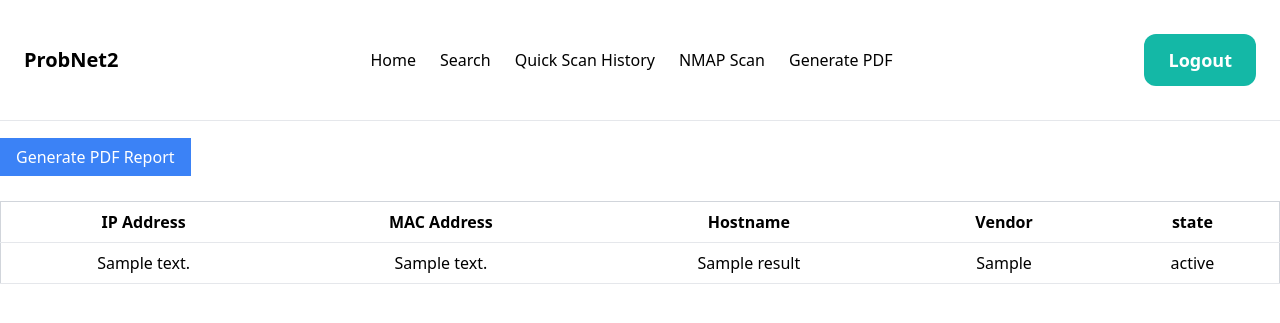
After one commit to JacksonLDJ/ProbNet2, a Django app: page /reporting/netsweeper_results/ in a window 1280 px wide. The commit adds this page. Shown: the top 323 px of the page. Run offline with Django 5.2, Linux system fonts and the light colour scheme; a user stored in the database is signed in; tables that the repository leaves empty hold one stand-in row (values such as "Sample post"); some libraries are stand-ins or nearby versions.

Commit message:
Netsweeper Results

```diff
--- a/ProbNet2/ProbNet2/urls.py
+++ b/ProbNet2/ProbNet2/urls.py
@@ -1,6 +1,6 @@
 from django.contrib import admin
 from django.urls import path
-from core.views import app_home, contact, logout, perform_nmap_scan, Full_Scan_History, Quick_Scan_History, NMAP_Scan, netsweeper, reporting_devices, reporting_ports, generate_pdf
+from core.views import app_home, contact, logout, perform_nmap_scan, Full_Scan_History, Quick_Scan_History, NMAP_Scan, netsweeper, reporting_devices, reporting_ports, generate_pdf, reporting_netsweeper, netsweeper_generate_pdf
 from django.contrib.auth.views import LoginView, LogoutView
 from core.forms import LoginForm
 #Resources used: https://docs.djangoproject.com/en/5.0/topics/http/urls/
@@ -20,5 +20,7 @@ urlpatterns = [
     path ('netsweeper/', netsweeper, name='netsweeper' ),
     path ('reporting/devices/', reporting_devices, name='reporting_devices' ),
     path ('reporting/ports/<int:device_id>/', reporting_ports, name='reporting_ports' ),
-    path ('generate_pdf/', generate_pdf, name="generate_pdf" )
+    path ('reporting/netsweeper_results/', reporting_netsweeper, name="reporting_netsweeper" ),
+    path ('generate_pdf/', generate_pdf, name="generate_pdf" ),
+    path ('netsweeper_generate_pdf/', netsweeper_generate_pdf, name="netsweeper_generate_pdf" )
 ]
--- a/ProbNet2/core/data.py
+++ b/ProbNet2/core/data.py
@@ -1,8 +1,8 @@
-from core.models import OS_Info, Port, Device_Data
+from core.models import OS_Info, Port, Device_Data, Netsweeper_Result
 from django.db.models import Count
 
 
-#Function to retrieve data from Device_Data model to display our tables
+#Function to retrieve data from Device_Data model to display tables
 def get_device_data():
     query = Device_Data.objects.filter(
 
@@ -18,3 +18,8 @@ def get_device_data():
 def get_ports_by_device(device_id):
     query = Port.objects.filter(device_data_id = device_id).all()
     return query
+
+
+def get_netsweeper_results():
+    query = Netsweeper_Result.objects.all()
+    return query
--- a/ProbNet2/core/models.py
+++ b/ProbNet2/core/models.py
@@ -24,7 +24,7 @@ class Device_Data(models.Model):
     updated_on = models.DateTimeField(auto_now=True, help_text="Time and date this was updated")
     MAC_Address = models.CharField(max_length=256)
     Hardware_Details = models.CharField(max_length=256, null=True, blank=True)
-
+    #Copy line 50
 
 
 
@@ -38,6 +38,7 @@ class Port(models.Model):
 
 #class Customer_Data(models.Model):
     #name = models.CharField()
+    #Initial IP range
 
 
 class Netsweeper_Result(models.Model):
--- a/ProbNet2/core/templates/nmap_scanner/NMAP_Scan.html
+++ b/ProbNet2/core/templates/nmap_scanner/NMAP_Scan.html
@@ -20,13 +20,11 @@
             {% csrf_token %}
 
             <label for="ip_address" class="mr-2">Enter Your IP Address:</label>
-            <!-- <input type="text" id="ip_address" name="ip_address" class="mr-2 border-2 border-black rounded-md p-2" placeholder="e.g., 192.168.1.1-255"> -->
             {{ form.ip_address }}
             <button type="submit" class="px-6 py-3 text-lg font-semibold bg-teal-500 text-white rounded-xl hover:bg-teal-700">Perform Scan</button>
 
             {% if form.errors or form.non_field_error %}
             <div class="mb-3 p-6 bg-red-100 rounded-xl">
-                <p>Incorrect Username/Password</p>
                 {% for field in form %}
                     {{ field.errors }}
                 {% endfor %}
--- a/ProbNet2/core/templates/nmap_scanner/app_home.html
+++ b/ProbNet2/core/templates/nmap_scanner/app_home.html
@@ -29,7 +29,9 @@
             <a href="{% url 'search' %}"
                 class="px-6 py-3 text-lg font-semibold bg-gray-300 text-gray-800 rounded-xl hover:bg-gray-400">Search</a>
             <a href="{% url 'reporting_devices' %}"
-                class="px-6 py-3 text-lg font-semibold bg-gray-300 text-gray-800 rounded-xl hover:bg-gray-400">Reporting</a>
+                class="px-6 py-3 text-lg font-semibold bg-gray-300 text-gray-800 rounded-xl hover:bg-gray-400">Individual Device Reporting</a>
+            <a href="{% url 'reporting_netsweeper' %}"
+                class="px-6 py-3 text-lg font-semibold bg-gray-300 text-gray-800 rounded-xl hover:bg-gray-400">Netsweeper Reports</a>
         </div>
         {% block content %} {% endblock %}
     </div>
--- /dev/null
+++ b/ProbNet2/core/templates/nmap_scanner/reporting/netsweeper_results.html
@@ -0,0 +1,56 @@
+<!DOCTYPE html>
+<html lang="en">
+
+<head>
+    <meta charset="utf-8">
+    <meta name="viewport" content="width=device-width, initial-scale=1.0">
+    <script src="https://cdn.tailwindcss.com"></script>
+    <title>Netsweeper Results | ProbNet2</title>
+</head>
+
+<body class="font-sans antialiased bg-white">
+
+    <nav class="bg-white py-6 px-6 border-b border-gray-200 flex justify-between items-center">
+        <a href="{% url 'app_home' %}" class="text-xl font-semibold">ProbNet2</a>
+        {% include "../../core/nav_bar.html" %}
+    </nav>
+
+    <div class="container mx-auto mt-6">
+
+        <div class="mb-8">
+            <a href="{% url 'netsweeper_generate_pdf' %}" class="bg-blue-500 text-white py-2 px-4">Generate PDF Report</a>
+        </div>
+
+        <table class="min-w-full bg-white border border-gray-300 text-center">
+            <thead>
+                <tr>
+                    <th class="py-2 px-4 border-b">IP Address</th>
+                    <th class="py-2 px-4 border-b">MAC Address</th>
+                    <th class="py-2 px-4 border-b">Hostname</th>
+                    <th class="py-2 px-4 border-b">Vendor</th>
+                    <th class="py-2 px-4 border-b">state</th>
+                </tr>
+            </thead>
+            <tbody>
+                <!--Displaying table data resources used: https://stackoverflow.com/questions/7287027/displaying-a-table-in-django-from-database-->
+                {% for row in data %}
+                <tr class="hover:bg-gray-100">
+                    <td class="py-2 px-4 border-b">{{ row.ip_address }}</td>
+                    <td class="py-2 px-4 border-b">{{ row.mac_address }}</td>
+                    <td class="py-2 px-4 border-b">{{ row.hostname }}</td>
+                    <td class="py-2 px-4 border-b">{{ row.vendor }}</td>
+                    <td class="py-2 px-4 border-b">{{ row.state }}</td>
+                </tr>
+                {% endfor %}
+            </tbody>
+        </table>
+
+        <!-- Display pagination links -->
+<div class="mt-4">
+
+
+</div>
+
+</body>
+
+</html>
--- a/ProbNet2/core/views.py
+++ b/ProbNet2/core/views.py
@@ -6,14 +6,14 @@ from django.contrib.auth.decorators import login_required
 from django.http import HttpResponseRedirect, FileResponse
 from .forms import NmapForm, NetsweeperForm
 from ProbNet2.scanner import NMAP_Scanner
-from core.data import get_device_data, get_ports_by_device
+from core.data import get_device_data, get_ports_by_device, get_netsweeper_results
 import io
 from reportlab.pdfgen import canvas
 from reportlab.lib.pagesizes import letter, A4
 from reportlab.lib.units import inch
 from django.core.paginator import Paginator, EmptyPage, PageNotAnInteger
 
-from core.models import Device_Data, OS_Info
+from core.models import Device_Data, OS_Info, Netsweeper_Result
 
 # Create your views here.
 
@@ -46,7 +46,7 @@ def Full_Scan_History(request):
 @login_required
 def Quick_Scan_History(request):
      return render(request, 'nmap_scanner/netsweeper_scan.html',{
-         'form':NetsweeperForm
+         'form':NetsweeperForm,
      })
 
 @login_required
@@ -62,6 +62,12 @@ def reporting_ports(request, device_id):
      return render(request, 'nmap_scanner/reporting/ports.html', {
           "data":get_ports_by_device(device_id)
      })
+
+@login_required
+def reporting_netsweeper(request):
+
+    return render(request, 'nmap_scanner/reporting/netsweeper_results.html',{
+                  "data": get_netsweeper_results()})
 
 #Logic to perform NMAP Scan, uses the NMAP_Scanner class in ProbNet2>scanner.py and NmapForm Core>forms.py to perform the scan.
 @login_required
@@ -97,7 +103,7 @@ def netsweeper(request):
 
             return HttpResponseRedirect('/reporting/devices/')
 
-    return render(request, 'nmap_scanner/NMAP_Scan.html', {'form': form})
+    return render(request, 'nmap_scanner/reporting/netsweeper_results.html', {'form': form})
 
 
 @login_required
@@ -119,8 +125,7 @@ def generate_pdf(request):
         os_info = device.Operating_System  # Retrieve the related OS_Info instance
 
         # Add an empty line as a separator between IP addresses
-        if textob.getX() != inch:  # Check if not at the beginning of the page
-            textob.textLine('')
+        textob.textLine('')
 
         # Host Information - Pulls from the Device_Data model for data.
         textob.textLine(f"IP Address: {device.IP_Address}")
@@ -141,7 +146,41 @@ def generate_pdf(request):
 
     buf.seek(0)
 
-    return FileResponse(buf, as_attachment=True, filename="test.pdf")
+    return FileResponse(buf, as_attachment=True, filename="individual_device_scan.pdf")
+
+@login_required
+#Resources used for PDF Gen: https://docs.djangoproject.com/en/5.0/howto/outputting-pdf/ | https://www.geeksforgeeks.org/generate-a-pdf-in-django/
+def netsweeper_generate_pdf(request):
+    buf = io.BytesIO()
+    c = canvas.Canvas(buf, pagesize=letter, bottomup=0)
+
+    textob = c.beginText()
+    textob.setTextOrigin(inch, inch)
+    textob.setFont("Helvetica", 14)
+
+    try:
+        results_data = Netsweeper_Result.objects.all()
+    except Netsweeper_Result.DoesNotExist():
+        results_data = []
+
+    for result in results_data:
+
+            textob.textLine('')
+
+            textob.textLine(f"IP Address: {result.ip_address if result else ''}")
+            textob.textLine(f"MAC Address: {result.mac_address if result else ''}")
+            textob.textLine(f"Hostname: {result.hostname if result else ''}")
+            textob.textLine(f"Vendor: {result.vendor if result else ''}")
+            textob.textLine(f"State: {result.state if result else ''}")
+
+
+    c.drawText(textob)
+    c.showPage()
+    c.save()
+
+    buf.seek(0)
+
+    return FileResponse(buf, as_attachment=True, filename="netsweeper_results.pdf")
 
 
 @login_required
```
